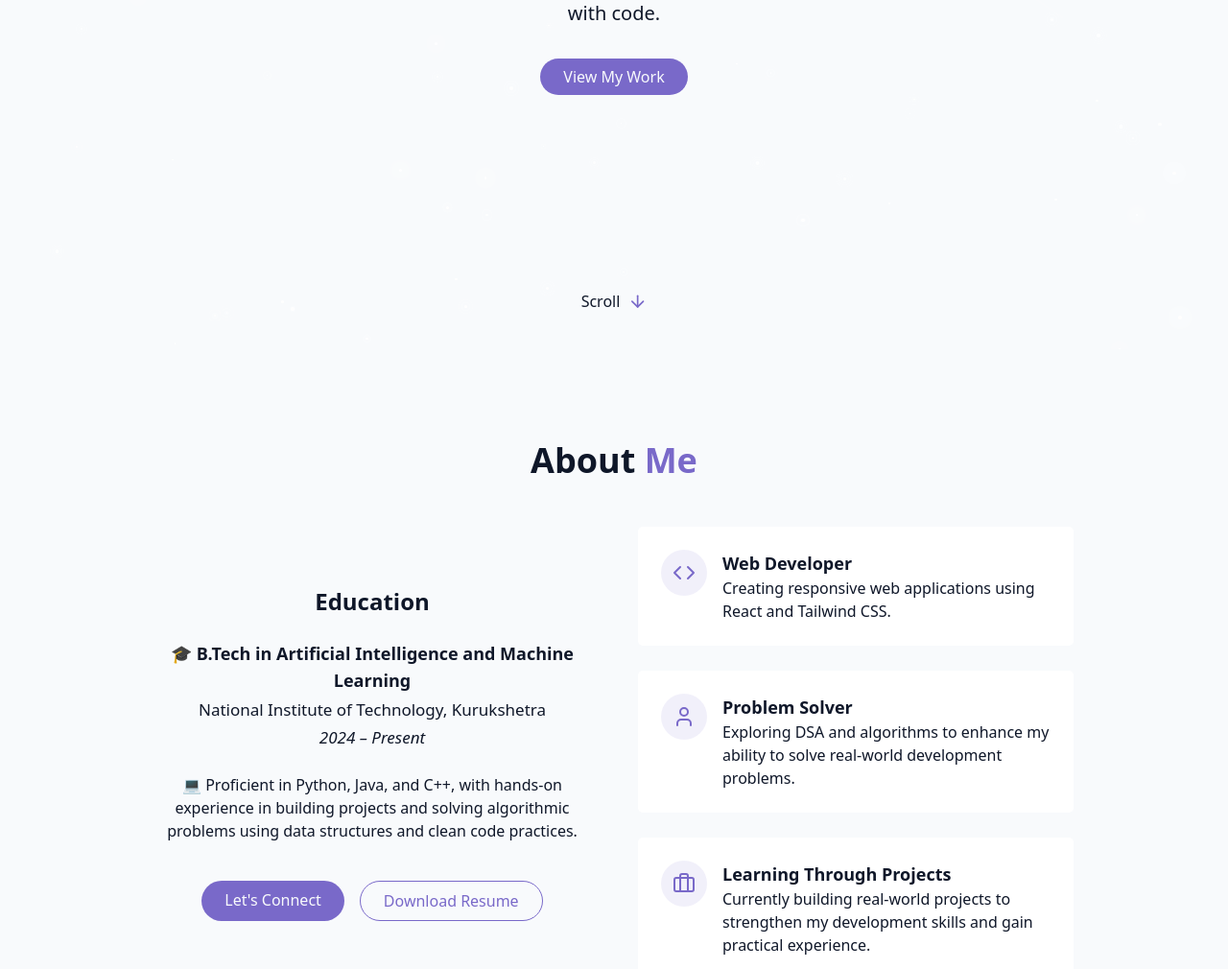
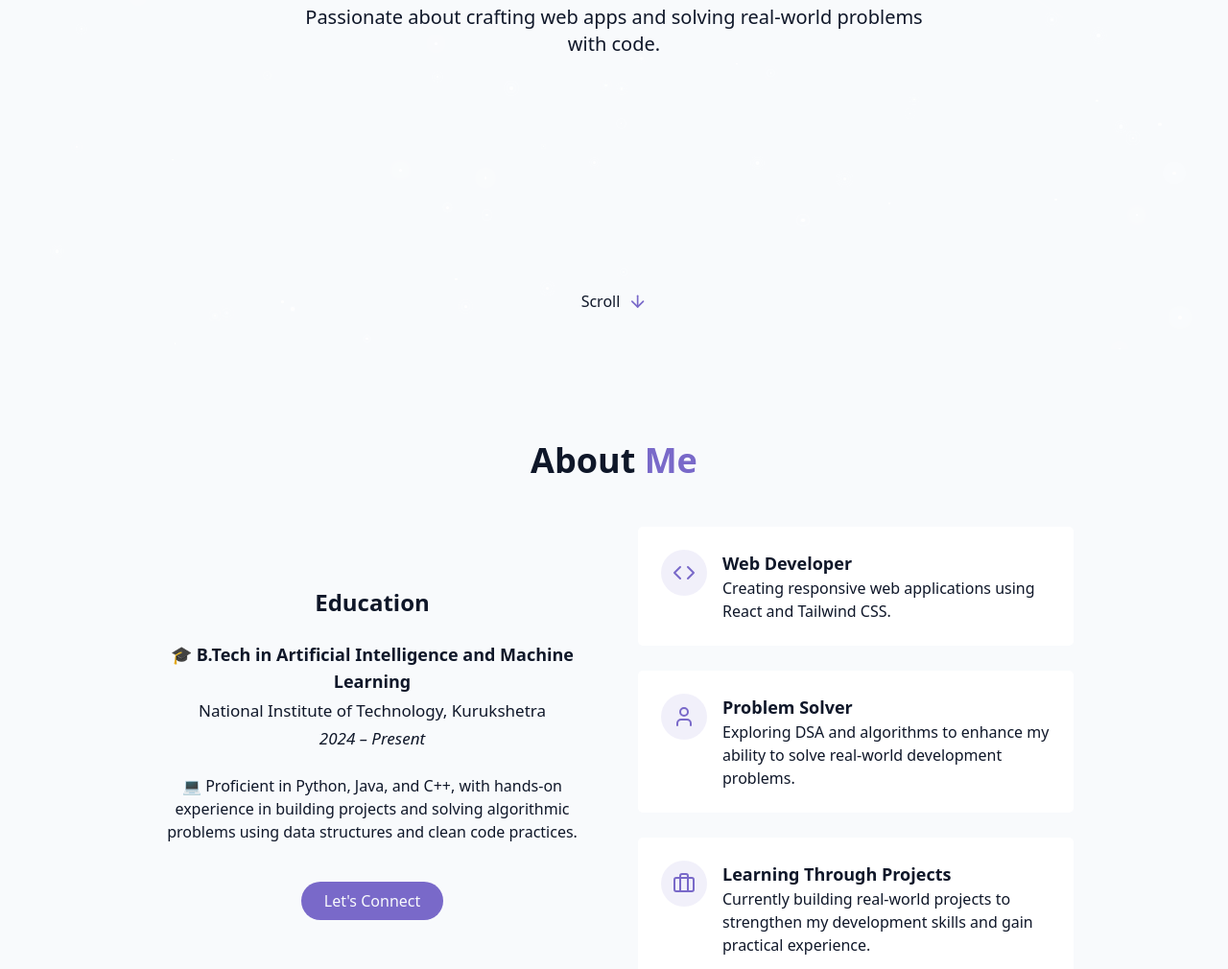
Before and after one commit to NitinSaini0606/NitinSainiPortflio, a React (Vite) app: page / in a window 1280 px wide. Shown: the part 436-1446 px from the top of the page at 96% size. Built offline with nearby package versions, Linux system fonts and the light colour scheme.

Commit message:
Remove unused buttons from UI

```diff
--- a/src/Components/AboutSection.jsx
+++ b/src/Components/AboutSection.jsx
@@ -33,7 +33,7 @@
                         <div className="flex flex-col sm:flex-row gap-4 pt-4 justify-center">
                             <a href="#contact" className="cosmic-button">Let's Connect</a>
 
-                            <a href="resume.pdf" className="px-6 py-2 border border-primary text-primary hover:bg-primary/10 transition-colors duration-300 rounded-full">Download Resume</a>
+                            {/* <a href="resume.pdf" className="px-6 py-2 border border-primary text-primary hover:bg-primary/10 transition-colors duration-300 rounded-full">Download Resume</a> */}
 
                         </div>
                     </div>
--- a/src/Components/HeroSection.jsx
+++ b/src/Components/HeroSection.jsx
@@ -18,11 +18,11 @@
                         Passionate about crafting web apps and solving real-world problems with code.
                     </p>
 
-                    <div className="pt-4 opacity-0 animate-fade-in-delay-4">
+                    {/* <div className="pt-4 opacity-0 animate-fade-in-delay-4">
                         <a href="#projects" className="cosmic-button">
                             View My Work
                         </a>
-                    </div>
+                    </div> */}
 
                 </div>
             </div>
```
